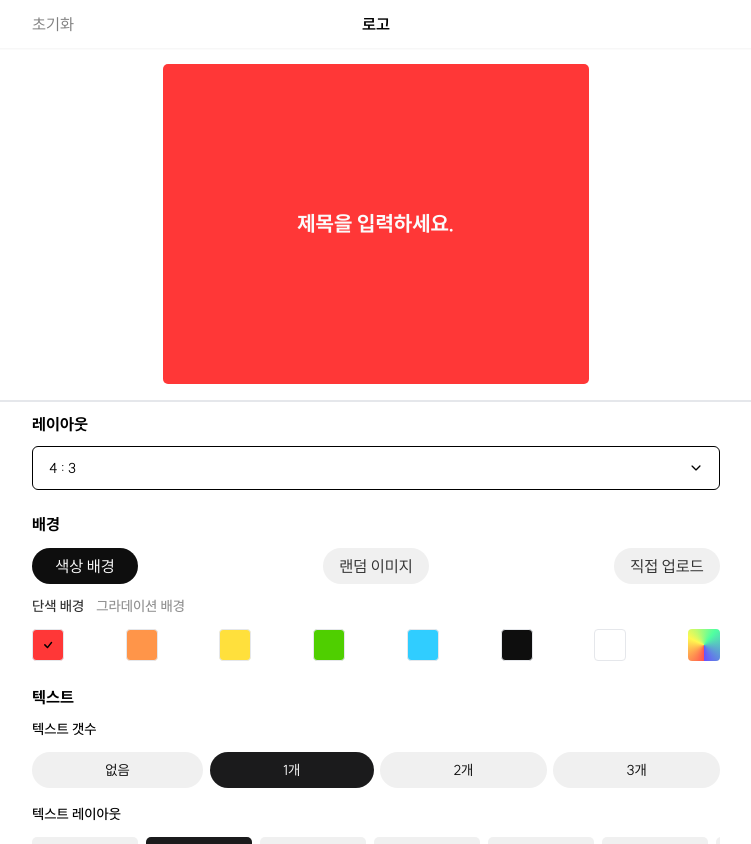
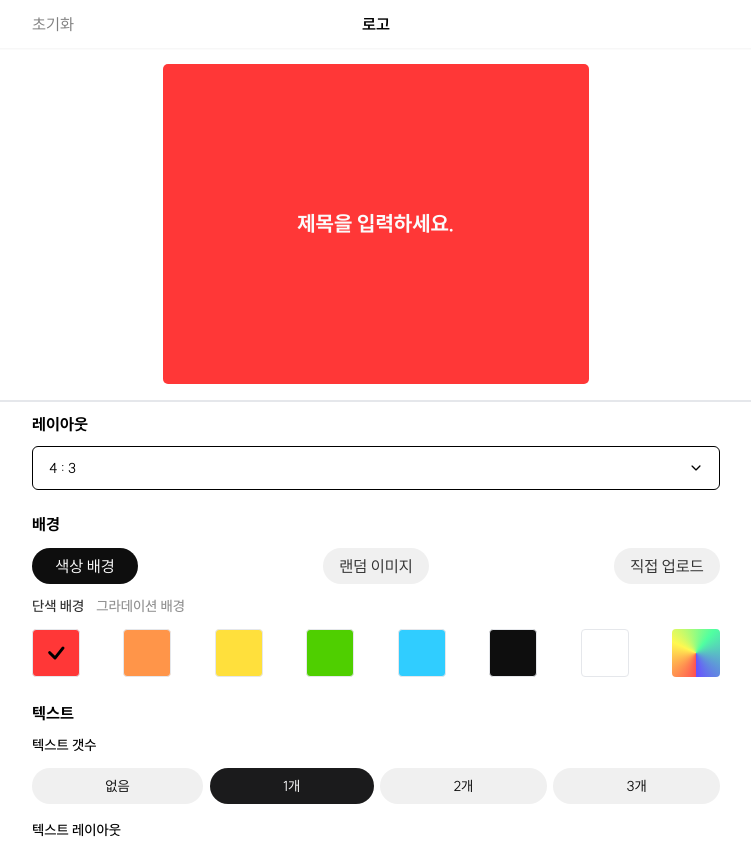
Before and after one commit to Yangjaecheon-Otter-Guardians/simple-thumbnail, a React (Create React App) app in the folder frontend/: page / in a window 1280 px wide. Shown: the top 844 px of the page, without its empty margins (264-1015 px from the left). Built offline with nearby package versions, Linux system fonts and the light colour scheme.

Commit message:
design: 디자인 QA

```diff
--- a/frontend/src/components/ColorSingle.tsx
+++ b/frontend/src/components/ColorSingle.tsx
@@ -4,6 +4,7 @@ import { ChromePicker } from 'react-color';
 import { useRecoilState, useSetRecoilState } from 'recoil';
 import { isImageBright, previewColor, previewGradation } from 'atom';
 import { useEffect } from 'react';
+import { IoMdClose } from 'react-icons/io';
 
 const singleColorArray = [
   [0, '#ff3737', 'bg-backRed'],
@@ -57,35 +58,38 @@ export const ColorSingle = () => {
           id={String(color[0])}
           key={idx}
           value={color[1]}
-          className={`flex justify-center items-center rounded border w-8 h-8 ${color[2]} mr-2 ${
-            currentIndex === color[0] && 'border'
-          }`}
+          className={`flex justify-center items-center rounded border w-8 h-8 tablet:w-[48px] tablet:h-[48px] ${
+            color[2]
+          } mr-2 ${currentIndex === color[0] && 'border'}`}
           onClick={(e) => onClick(e)}
         >
-          {currentIndex === idx && <BsCheck style={{ color: idx === 5 ? 'white' : 'black' }} />}
+          {currentIndex === idx && (
+            <BsCheck className={'tablet:text-[32px]'} style={{ color: idx === 5 ? 'white' : 'black' }} />
+          )}
         </button>
       ))}
       {!isPop && (
         <button
-          className="w-8 h-8 rounded"
+          className="w-8 h-8 rounded flex justify-center items-center tablet:w-[48px] tablet:h-[48px]"
           style={{
             background:
               'conic-gradient(from 180deg at 50% 50%, #FF5151 0deg, #FFF850 115.5deg, #50FFA1 218.62deg, #6950FF 360deg)',
           }}
           onClick={pop}
-        ></button>
+        >
+          {Number.isNaN(currentIndex) && <BsCheck className={'tablet:text-[32px]'} style={{ color: 'black' }} />}
+        </button>
       )}
       {isPop && (
         <div>
           <button
-            className="w-8 h-8 rounded flex justify-center items-center"
+            className="w-8 h-8 rounded border flex justify-center items-center tablet:w-[48px] tablet:h-[48px]"
             style={{
-              background:
-                'conic-gradient(from 180deg at 50% 50%, #FF5151 0deg, #FFF850 115.5deg, #50FFA1 218.62deg, #6950FF 360deg)',
+              background: 'white',
             }}
             onClick={pop}
           >
-            <BsCheck style={{ color: 'black' }} />
+            <IoMdClose className={'tablet:text-[32px]'} style={{ color: 'black' }} />
           </button>
           <div className="absolute z-10 right-12 ">
             <ChromePicker color={currentColor} onChange={(color) => onChange(color.hex)} />
--- a/frontend/src/components/common/Dropdown.tsx
+++ b/frontend/src/components/common/Dropdown.tsx
@@ -49,7 +49,7 @@ function Dropdown<T extends string>({ defaultValue: value, list, handleChange, s
                 data-content={option.content}
                 onClick={handleLabelClose}
               >
-                <span>{option.content}</span>
+                <span className={'text-sm'}>{option.content}</span>
                 {option.checked && <BsCheck2 />}
               </li>
             ))}
```
